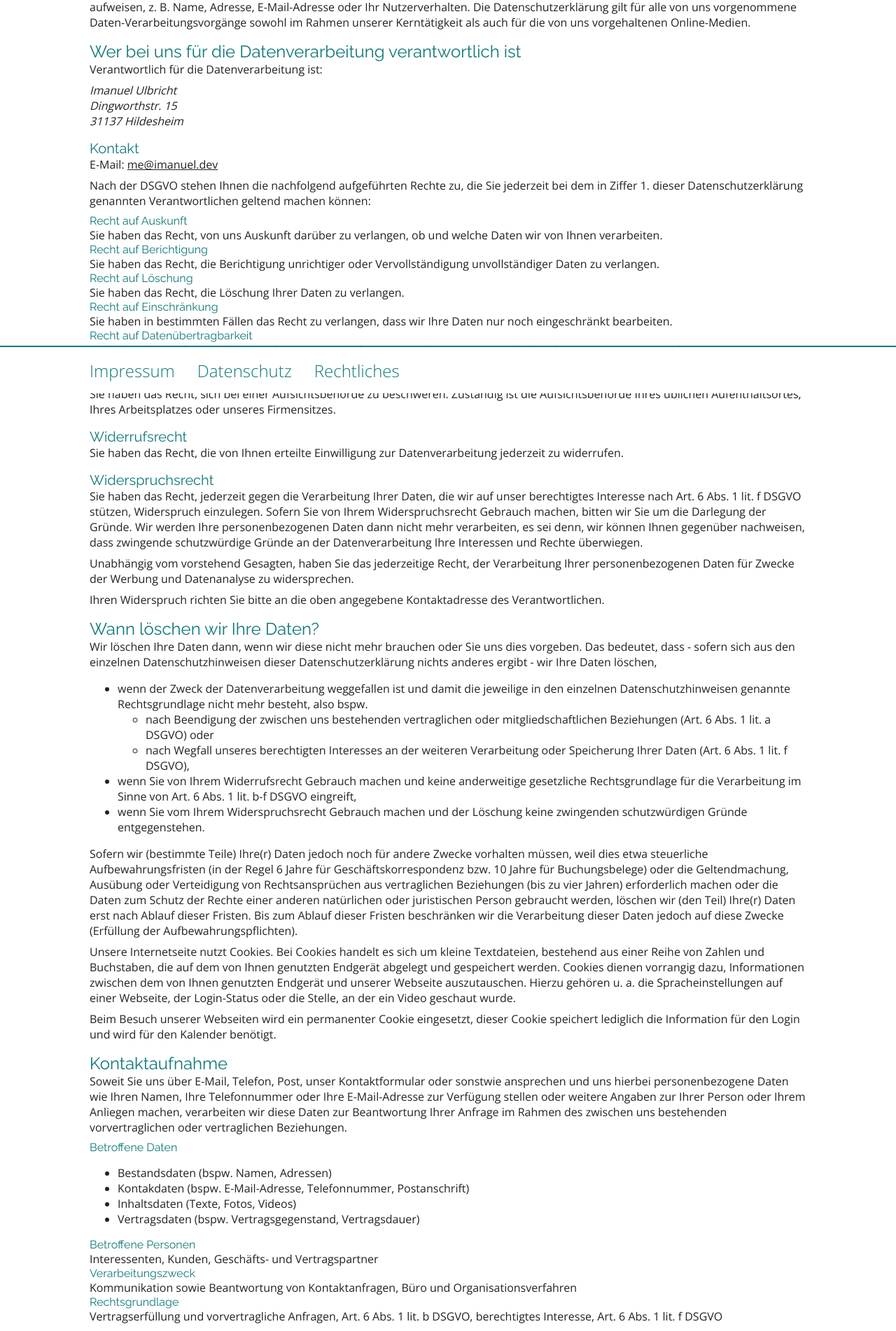
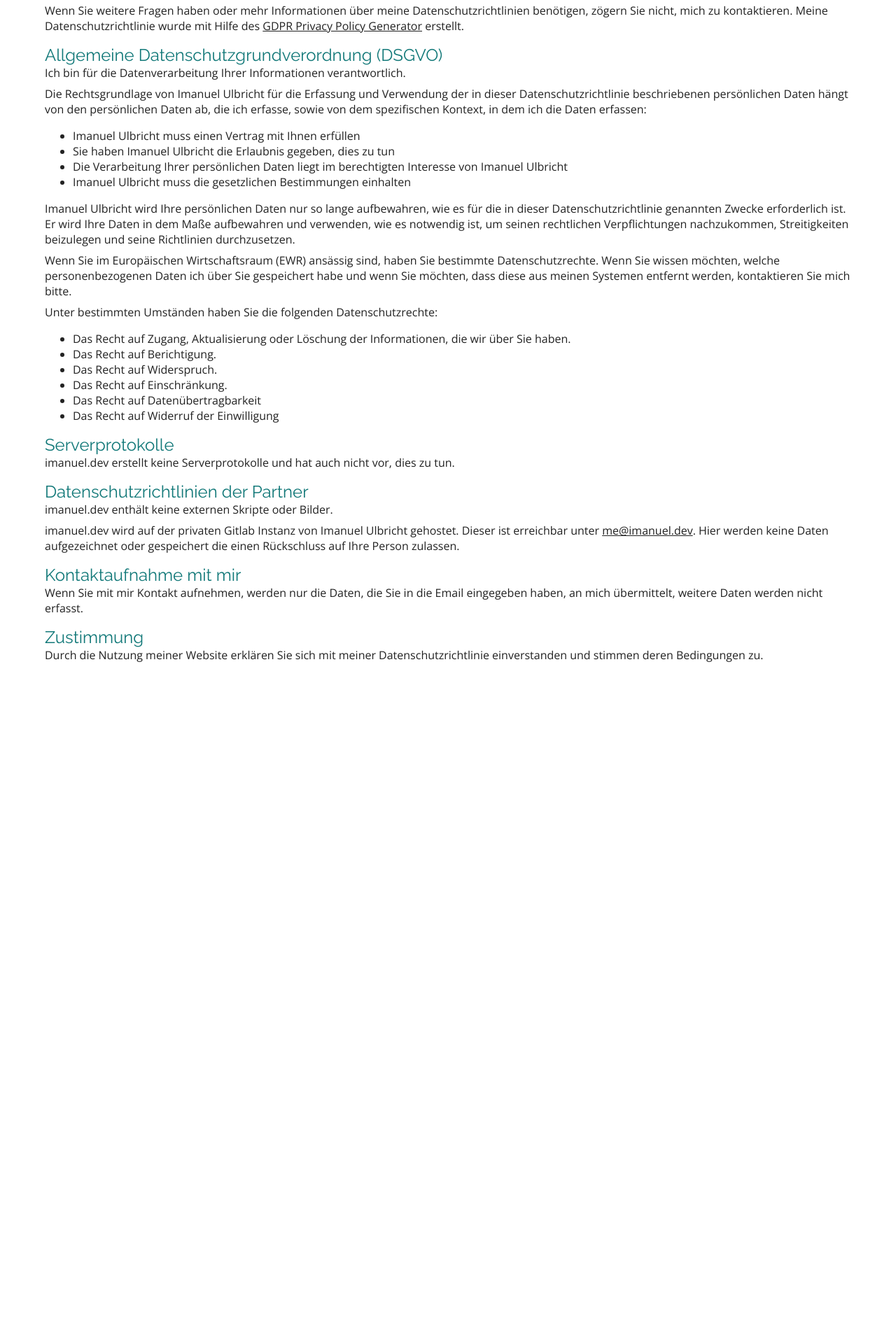
Before and after one commit to DerKnerd/imanuel.dev, a SvelteKit app: page /data-protection in a window 1280 px wide. Shown: the part 238-2140 px from the top of the page at 70% size. After the commit the page ends 1193 px from the top, so only its background shows below. Built offline with nearby package versions, Linux system fonts and the light colour scheme.

Commit message:
CHORE: Fix design bugs and update data protection

```diff
--- a/src/components/footer.svelte
+++ b/src/components/footer.svelte
@@ -18,7 +18,7 @@
 		bottom: 0;
 		background: var(--white);
 
-		@media screen and (max-width: 1023px) {
+		@media screen and (max-width: 1559px) {
 			display: none;
 		}
 	}
--- a/src/components/menu.svelte
+++ b/src/components/menu.svelte
@@ -53,7 +53,7 @@
 			<a class="hamburger-item" class:active={activeRoute === '/skills'} href="/skills">Fähigkeiten</a>
 			<a class="hamburger-item" class:active={activeRoute === '/project'} href="/project">Private Projekte</a>
 			<a class="hamburger-item" class:active={activeRoute === '/employers'} href="/employers">
-				Ehemalige Arbeitgeber
+        Bisherige Arbeitgeber
 			</a>
 			<a class="hamburger-item" href="https://design.imanuel.dev" target="_blank">Meine Designs</a>
 			<a class="hamburger-item" class:active={activeRoute === '/about'} href="/about">Über mich</a>
@@ -113,22 +113,16 @@
 			display: block;
 		}
 
-		@media screen and (min-width: 1024px) and (max-width: 1919px) {
-			padding-right: 1%;
-			padding-left: 1%;
-			height: 4rem;
-			display: block;
-		}
+    @media screen and (min-width: 1024px) and (max-width: 1559px) {
+      height: 4rem;
+      display: block;
+      padding-left: 5%;
+      padding-right: 5%;
+    }
 	}
 
 	.left {
-		@media screen and (max-width: 1023px) {
-			display: flex;
-			justify-content: space-between;
-			align-items: center;
-		}
-
-		@media screen and (min-width: 1024px) and (max-width: 1919px) {
+		@media screen and (max-width: 1559px) {
 			display: flex;
 			justify-content: space-between;
 			align-items: center;
@@ -151,11 +145,7 @@
 		margin-right: 2rem;
 		transition: color 0.3s;
 
-		@media screen and (max-width: 1023px) {
-			display: none;
-		}
-
-		@media screen and (min-width: 1024px) and (max-width: 1919px) {
+		@media screen and (max-width: 1559px) {
 			display: none;
 		}
 	}
@@ -188,7 +178,7 @@
 		cursor: pointer;
 		position: relative;
 
-		@media screen and (min-width: 1920px) {
+		@media screen and (min-width: 1600px) {
 			display: none;
 		}
 
@@ -231,6 +221,11 @@
 		height: calc(100vh - 5rem);
 		width: 100%;
 		z-index: 99999999;
+
+    @media screen and (min-width: 1024px) and (max-width: 1559px) {
+      padding-left: 5%;
+      padding-right: 5%;
+    }
 	}
 
 	.hamburger-menu--open {
--- a/src/routes/+layout.svelte
+++ b/src/routes/+layout.svelte
@@ -29,5 +29,11 @@
 			padding-top: 2rem;
 			margin: 0;
 		}
+
+		@media screen and (min-width: 1024px) and (max-width: 1559px) {
+			padding-top: 2rem;
+			margin-left: 5%;
+			margin-right: 5%;
+		}
 	}
 </style>
--- a/src/routes/data-protection/+page.svelte
+++ b/src/routes/data-protection/+page.svelte
@@ -1,160 +1,71 @@
 <svelte:head>
-	<title>Imanuel Ulbricht – Impressum</title>
+	<title>Imanuel Ulbricht – Datenschutzerklärung</title>
 </svelte:head>
 <main>
 	<h1 class="cosmo-title">Datenschutzerklärung</h1>
+	<h1>Datenschutzrichtlinie für imanuel.dev</h1>
 	<p>
-		Mit dieser Datenschutzerklärung möchten wir Sie über Art, Umfang und Zweck der Verarbeitung von personenbezogenen
-		Daten (im Folgenden auch nur als "Daten" bezeichnet) aufklären. Personenbezogene Daten sind alle Daten, die einen
-		persönlichen Bezug zu Ihnen aufweisen, z. B. Name, Adresse, E-Mail-Adresse oder Ihr Nutzerverhalten. Die
-		Datenschutzerklärung gilt für alle von uns vorgenommene Daten-Verarbeitungsvorgänge sowohl im Rahmen unserer
-		Kerntätigkeit als auch für die von uns vorgehaltenen Online-Medien.
-	</p>
-	<h2>Wer bei uns für die Datenverarbeitung verantwortlich ist</h2>
-	<p>Verantwortlich für die Datenverarbeitung ist:</p>
-	<address>
-		Imanuel Ulbricht<br />
-		Dingworthstr. 15<br />
-		31137 Hildesheim<br />
-	</address>
-	<h3>Kontakt</h3>
-	<p>
-		E-Mail: <a href="mailto:me@imanuel.dev">me@imanuel.dev</a>
+		Für Imanuel Ulbricht, erreichbar über imanuel.dev, ist eine seiner wichtigsten Prioritäten der Schutz der
+		Privatsphäre seiner Besucher. Diese Datenschutzrichtlinie enthält die Arten von Informationen, die von Imanuel
+		Ulbricht gesammelt und aufgezeichnet werden und wie er sie verwenden.
 	</p>
 	<p>
-		Nach der DSGVO stehen Ihnen die nachfolgend aufgeführten Rechte zu, die Sie jederzeit bei dem in Ziffer 1. dieser
-		Datenschutzerklärung genannten Verantwortlichen geltend machen können:
+		Wenn Sie weitere Fragen haben oder mehr Informationen über meine Datenschutzrichtlinien benötigen, zögern Sie nicht,
+		mich zu kontaktieren. Meine Datenschutzrichtlinie wurde mit Hilfe des <a href="https://www.gdprprivacypolicy.net/"
+			>GDPR Privacy Policy Generator</a
+		> erstellt.
 	</p>
-	<dl>
-		<dt>Recht auf Auskunft</dt>
-		<dd>Sie haben das Recht, von uns Auskunft darüber zu verlangen, ob und welche Daten wir von Ihnen verarbeiten.</dd>
-		<dt>Recht auf Berichtigung</dt>
-		<dd>
-			Sie haben das Recht, die Berichtigung unrichtiger oder Vervollständigung unvollständiger Daten zu verlangen.
-		</dd>
-		<dt>Recht auf Löschung</dt>
-		<dd>Sie haben das Recht, die Löschung Ihrer Daten zu verlangen.</dd>
-		<dt>Recht auf Einschränkung</dt>
-		<dd>
-			Sie haben in bestimmten Fällen das Recht zu verlangen, dass wir Ihre Daten nur noch eingeschränkt bearbeiten.
-		</dd>
-		<dt>Recht auf Datenübertragbarkeit</dt>
-		<dd>
-			Sie haben das Recht zu verlangen, dass wir Ihnen oder einem anderen Verantwortlichen Ihre Daten in einem
-			strukturierten, gängigen und maschinenlesebaren Format übermitteln.
-		</dd>
-		<dt>Beschwerderecht</dt>
-		<dd>
-			Sie haben das Recht, sich bei einer Aufsichtsbehörde zu beschweren. Zuständig ist die Aufsichtsbehörde Ihres
-			üblichen Aufenthaltsortes, Ihres Arbeitsplatzes oder unseres Firmensitzes.
-		</dd>
-	</dl>
-	<h3>Widerrufsrecht</h3>
-	<p>Sie haben das Recht, die von Ihnen erteilte Einwilligung zur Datenverarbeitung jederzeit zu widerrufen.</p>
-	<h3>Widerspruchsrecht</h3>
+	<h2>Allgemeine Datenschutzgrundverordnung (DSGVO)</h2>
+	<p>Ich bin für die Datenverarbeitung Ihrer Informationen verantwortlich.</p>
 	<p>
-		Sie haben das Recht, jederzeit gegen die Verarbeitung Ihrer Daten, die wir auf unser berechtigtes Interesse nach
-		Art. 6 Abs. 1 lit. f DSGVO stützen, Widerspruch einzulegen. Sofern Sie von Ihrem Widerspruchsrecht Gebrauch machen,
-		bitten wir Sie um die Darlegung der Gründe. Wir werden Ihre personenbezogenen Daten dann nicht mehr verarbeiten, es
-		sei denn, wir können Ihnen gegenüber nachweisen, dass zwingende schutzwürdige Gründe an der Datenverarbeitung Ihre
-		Interessen und Rechte überwiegen.
+		Die Rechtsgrundlage von Imanuel Ulbricht für die Erfassung und Verwendung der in dieser Datenschutzrichtlinie
+		beschriebenen persönlichen Daten hängt von den persönlichen Daten ab, die ich erfasse, sowie von dem spezifischen
+		Kontext, in dem ich die Daten erfassen:
+	</p>
+	<ul>
+		<li>Imanuel Ulbricht muss einen Vertrag mit Ihnen erfüllen</li>
+		<li>Sie haben Imanuel Ulbricht die Erlaubnis gegeben, dies zu tun</li>
+		<li>Die Verarbeitung Ihrer persönlichen Daten liegt im berechtigten Interesse von Imanuel Ulbricht</li>
+		<li>Imanuel Ulbricht muss die gesetzlichen Bestimmungen einhalten</li>
+	</ul>
+	<p>
+		Imanuel Ulbricht wird Ihre persönlichen Daten nur so lange aufbewahren, wie es für die in dieser
+		Datenschutzrichtlinie genannten Zwecke erforderlich ist. Er wird Ihre Daten in dem Maße aufbewahren und verwenden,
+		wie es notwendig ist, um seinen rechtlichen Verpflichtungen nachzukommen, Streitigkeiten beizulegen und seine
+		Richtlinien durchzusetzen.
 	</p>
 	<p>
-		Unabhängig vom vorstehend Gesagten, haben Sie das jederzeitige Recht, der Verarbeitung Ihrer personenbezogenen Daten
-		für Zwecke der Werbung und Datenanalyse zu widersprechen.
+		Wenn Sie im Europäischen Wirtschaftsraum (EWR) ansässig sind, haben Sie bestimmte Datenschutzrechte. Wenn Sie wissen
+		möchten, welche personenbezogenen Daten ich über Sie gespeichert habe und wenn Sie möchten, dass diese aus meinen
+		Systemen entfernt werden, kontaktieren Sie mich bitte.
 	</p>
-	<p>Ihren Widerspruch richten Sie bitte an die oben angegebene Kontaktadresse des Verantwortlichen.</p>
-	<h2>Wann löschen wir Ihre Daten?</h2>
+	<p>Unter bestimmten Umständen haben Sie die folgenden Datenschutzrechte:</p>
+	<ul>
+		<li>Das Recht auf Zugang, Aktualisierung oder Löschung der Informationen, die wir über Sie haben.</li>
+		<li>Das Recht auf Berichtigung.</li>
+		<li>Das Recht auf Widerspruch.</li>
+		<li>Das Recht auf Einschränkung.</li>
+		<li>Das Recht auf Datenübertragbarkeit</li>
+		<li>Das Recht auf Widerruf der Einwilligung</li>
+	</ul>
+	<h2>Serverprotokolle</h2>
+	<p>imanuel.dev erstellt keine Serverprotokolle und hat auch nicht vor, dies zu tun.</p>
+	<h2>Datenschutzrichtlinien der Partner</h2>
+	<p>imanuel.dev enthält keine externen Skripte oder Bilder.</p>
 	<p>
-		Wir löschen Ihre Daten dann, wenn wir diese nicht mehr brauchen oder Sie uns dies vorgeben. Das bedeutet, dass -
-		sofern sich aus den einzelnen Datenschutzhinweisen dieser Datenschutzerklärung nichts anderes ergibt - wir Ihre
-		Daten löschen,
+		imanuel.dev wird auf der privaten Gitlab Instanz von Imanuel Ulbricht gehostet. Dieser ist erreichbar unter <a
+			href="mailto:me@imanuel.dev">me&#64;imanuel.dev</a
+		>. Hier werden keine Daten aufgezeichnet oder gespeichert die einen Rückschluss auf Ihre Person zulassen.
 	</p>
-	<ul>
-		<li>
-			wenn der Zweck der Datenverarbeitung weggefallen ist und damit die jeweilige in den einzelnen Datenschutzhinweisen
-			genannte Rechtsgrundlage nicht mehr besteht, also bspw.
-			<ul>
-				<li>
-					nach Beendigung der zwischen uns bestehenden vertraglichen oder mitgliedschaftlichen Beziehungen (Art. 6 Abs.
-					1 lit. a DSGVO) oder
-				</li>
-				<li>
-					nach Wegfall unseres berechtigten Interesses an der weiteren Verarbeitung oder Speicherung Ihrer Daten (Art. 6
-					Abs. 1 lit. f DSGVO),
-				</li>
-			</ul>
-		</li>
-		<li>
-			wenn Sie von Ihrem Widerrufsrecht Gebrauch machen und keine anderweitige gesetzliche Rechtsgrundlage für die
-			Verarbeitung im Sinne von Art. 6 Abs. 1 lit. b-f DSGVO eingreift,
-		</li>
-		<li>
-			wenn Sie vom Ihrem Widerspruchsrecht Gebrauch machen und der Löschung keine zwingenden schutzwürdigen Gründe
-			entgegenstehen.
-		</li>
-	</ul>
+	<h2>Kontaktaufnahme mit mir</h2>
 	<p>
-		Sofern wir (bestimmte Teile) Ihre(r) Daten jedoch noch für andere Zwecke vorhalten müssen, weil dies etwa
-		steuerliche Aufbewahrungsfristen (in der Regel 6 Jahre für Geschäftskorrespondenz bzw. 10 Jahre für Buchungsbelege)
-		oder die Geltendmachung, Ausübung oder Verteidigung von Rechtsansprüchen aus vertraglichen Beziehungen (bis zu vier
-		Jahren) erforderlich machen oder die Daten zum Schutz der Rechte einer anderen natürlichen oder juristischen Person
-		gebraucht werden, löschen wir (den Teil) Ihre(r) Daten erst nach Ablauf dieser Fristen. Bis zum Ablauf dieser
-		Fristen beschränken wir die Verarbeitung dieser Daten jedoch auf diese Zwecke (Erfüllung der
-		Aufbewahrungspflichten).
+		Wenn Sie mit mir Kontakt aufnehmen, werden nur die Daten, die Sie in die Email eingegeben haben, an mich
+		übermittelt, weitere Daten werden nicht erfasst.
 	</p>
+	<h2>Zustimmung</h2>
 	<p>
-		Unsere Internetseite nutzt Cookies. Bei Cookies handelt es sich um kleine Textdateien, bestehend aus einer Reihe von
-		Zahlen und Buchstaben, die auf dem von Ihnen genutzten Endgerät abgelegt und gespeichert werden. Cookies dienen
-		vorrangig dazu, Informationen zwischen dem von Ihnen genutzten Endgerät und unserer Webseite auszutauschen. Hierzu
-		gehören u. a. die Spracheinstellungen auf einer Webseite, der Login-Status oder die Stelle, an der ein Video
-		geschaut wurde.
-	</p>
-	<p>
-		Beim Besuch unserer Webseiten wird ein permanenter Cookie eingesetzt, dieser Cookie speichert lediglich die
-		Information für den Login und wird für den Kalender benötigt.
-	</p>
-	<h2>Kontaktaufnahme</h2>
-	<p>
-		Soweit Sie uns über E-Mail, Telefon, Post, unser Kontaktformular oder sonstwie ansprechen und uns hierbei
-		personenbezogene Daten wie Ihren Namen, Ihre Telefonnummer oder Ihre E-Mail-Adresse zur Verfügung stellen oder
-		weitere Angaben zur Ihrer Person oder Ihrem Anliegen machen, verarbeiten wir diese Daten zur Beantwortung Ihrer
-		Anfrage im Rahmen des zwischen uns bestehenden vorvertraglichen oder vertraglichen Beziehungen.
-	</p>
-	<dl>
-		<dt>Betroffene Daten</dt>
-		<dd>
-			<ul>
-				<li>Bestandsdaten (bspw. Namen, Adressen)</li>
-				<li>Kontakdaten (bspw. E-Mail-Adresse, Telefonnummer, Postanschrift)</li>
-				<li>Inhaltsdaten (Texte, Fotos, Videos)</li>
-				<li>Vertragsdaten (bspw. Vertragsgegenstand, Vertragsdauer)</li>
-			</ul>
-		</dd>
-		<dt>Betroffene Personen</dt>
-		<dd>Interessenten, Kunden, Geschäfts- und Vertragspartner</dd>
-		<dt>Verarbeitungszweck</dt>
-		<dd>Kommunikation sowie Beantwortung von Kontaktanfragen, Büro und Organisationsverfahren</dd>
-		<dt>Rechtsgrundlage</dt>
-		<dd>
-			Vertragserfüllung und vorvertragliche Anfragen, Art. 6 Abs. 1 lit. b DSGVO, berechtigtes Interesse, Art. 6 Abs. 1
-			lit. f DSGVO
-		</dd>
-	</dl>
-	<h2>Sicherheitsmaßnahmen</h2>
-	<p>
-		Wir treffen im Übrigen technische und organisatorische Sicherheitsmaßnahmen nach dem Stand der Technik, um die
-		Vorschriften der Datenschutzgesetze einzuhalten und Ihre Daten gegen zufällige oder vorsätzliche Manipulationen,
-		teilweisen oder vollständigen Verlust, Zerstörung oder gegen den unbefugten Zugriff Dritter zu schützen.
-	</p>
-	<h2>Aktualität und Änderung dieser Datenschutzerklärung</h2>
-	<p>
-		Diese Datenschutzerklärung ist aktuell gültig und hat den Stand Dezember 2023. Aufgrund geänderter gesetzlicher bzw.
-		behördlicher Vorgaben kann es notwendig werden, diese Datenschutzerklärung anzupassen.
-	</p>
-	<p>
-		Diese Datenschutzerklärung wurde mit Hilfe des Datenschutz-Generators von SOS Recht erstellt. SOS Recht ist ein
-		Angebot der Mueller.legal Rechtsanwälte Partnerschaft mit Sitz in Berlin.
+		Durch die Nutzung meiner Website erklären Sie sich mit meiner Datenschutzrichtlinie einverstanden und stimmen deren
+		Bedingungen zu.
 	</p>
 </main>
 
@@ -184,29 +95,6 @@
 		color: var(--primary-color);
 	}
 
-	h3 {
-		font-family: var(--font-family-heading);
-		font-weight: var(--font-weight-regular);
-		margin: 1rem 0 0;
-		font-size: 1.25rem;
-		color: var(--primary-color);
-	}
-
-	dl {
-		margin: 0;
-		padding: 0;
-
-		dt {
-			font-weight: var(--font-weight-regular);
-			font-family: var(--font-family-heading);
-			color: var(--primary-color);
-		}
-
-		dd {
-			margin: 0;
-		}
-	}
-
 	a {
 		color: var(--primary);
 	}
--- a/src/routes/employers/[[activeTab]]/+page.svelte
+++ b/src/routes/employers/[[activeTab]]/+page.svelte
@@ -102,12 +102,17 @@
 		top: 5.25rem;
 		background: var(--white);
 
-		@media screen and (max-width: 1023px) {
+		@media screen and (max-width: 1559px) {
 			top: 4.25rem;
 			width: 100vw;
 			overflow-x: scroll;
 			border-bottom: 0.25rem solid var(--primary-color-tab-row-border);
 		}
+
+    @media screen and (min-width: 1024px) and (max-width: 1559px) {
+      width: 90vw;
+      overflow: hidden;
+    }
 	}
 
 	.row {
@@ -115,7 +120,7 @@
 		width: 80vw;
 		justify-content: space-between;
 		padding-bottom: 2rem;
-		padding-top: 1rem;
+		padding-top: 2rem;
 		gap: 2rem;
 
 		&::after {
@@ -141,6 +146,11 @@
 				content: unset;
 			}
 		}
+
+    @media screen and (min-width: 1024px) and (max-width: 1559px) {
+      width: 90vw;
+      overflow: hidden;
+    }
 	}
 
 	.content {
--- a/src/routes/imprint/+page.svelte
+++ b/src/routes/imprint/+page.svelte
@@ -69,4 +69,8 @@
 	p {
 		margin: 0 0 0.5rem;
 	}
+
+	a {
+		color: var(--primary);
+	}
 </style>
```
Also changed, not shown: src/routes/project/[[activeTab]]/+page.svelte (+11 -1 lines), src/routes/skills/[[activeTab]]/+page.svelte (+9 -0 lines).
